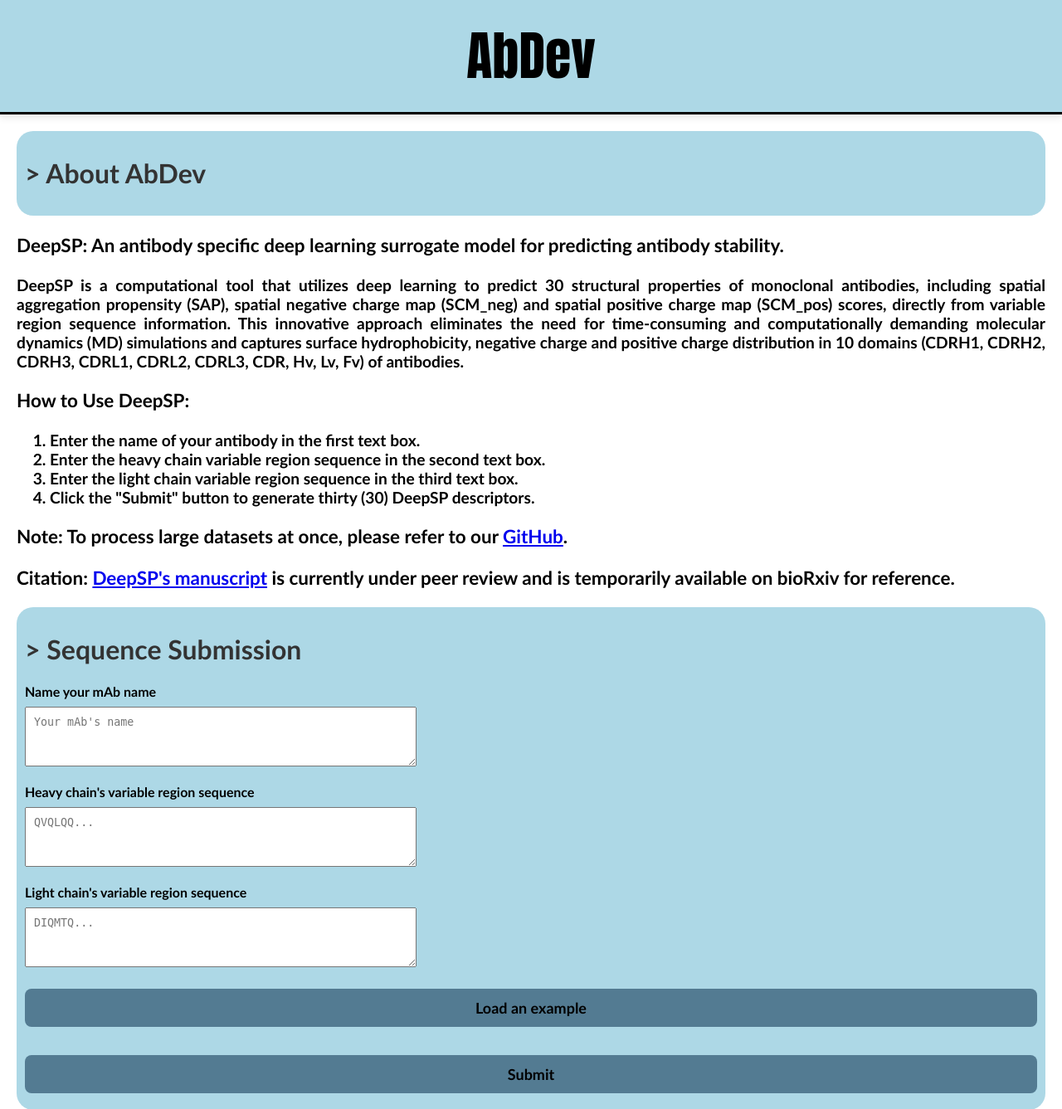
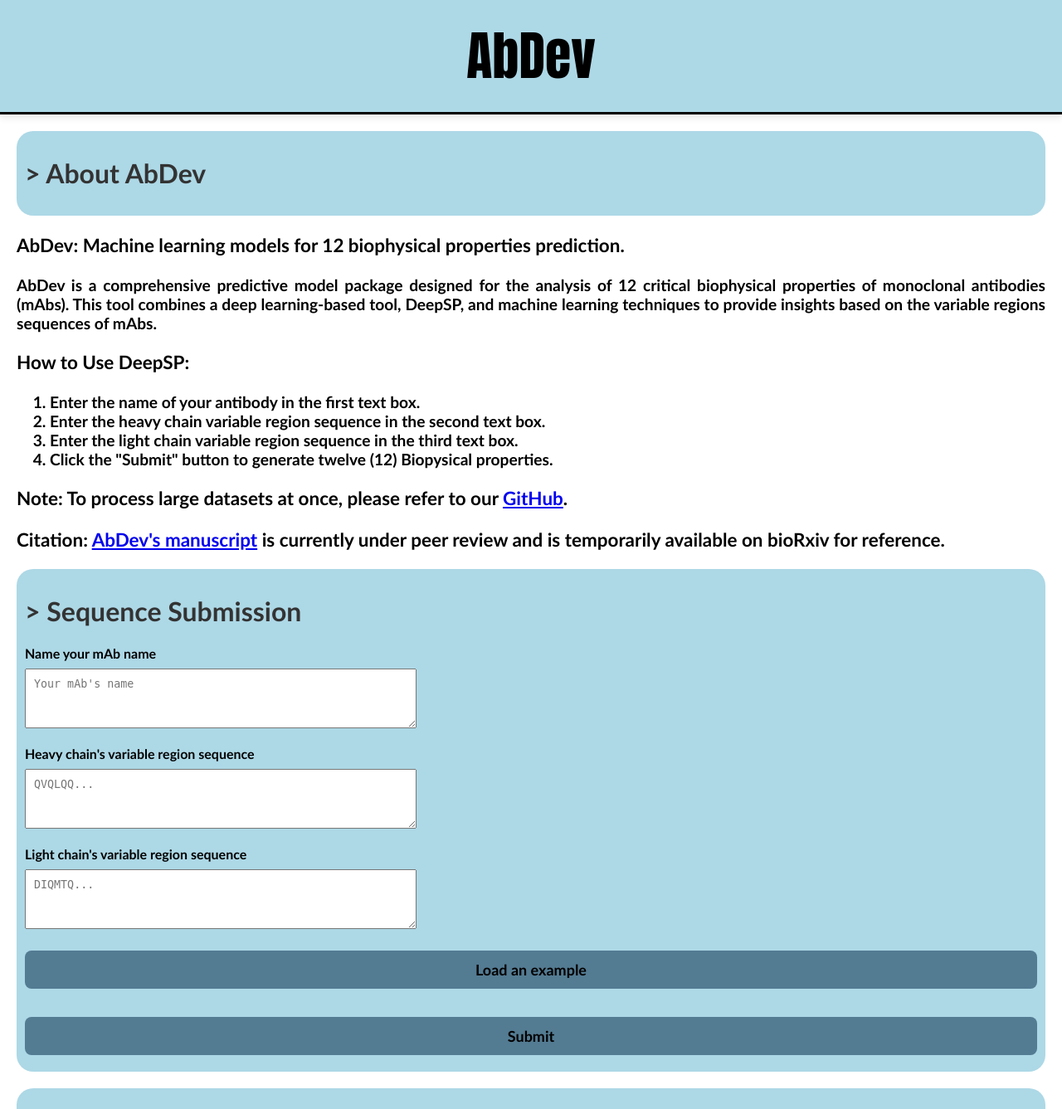
Before and after one commit to IEnWu/AbDev, a Flask app: page / in a window 1280 px wide. Shown: the part 178-1515 px from the top of the page at 83% size. Run offline with Flask 3, Linux system fonts and the light colour scheme.

Commit message:
index.html update

```diff
--- a/templates/index.html
+++ b/templates/index.html
@@ -23,8 +23,8 @@
                 <h1>> About AbDev</h1>
             </div>
             <div id="intro">
-                <h3>DeepSP: An antibody specific deep learning surrogate model for predicting antibody stability.</h3>
-                <p>DeepSP is a computational tool that utilizes deep learning to predict 30 structural properties of monoclonal antibodies, including spatial aggregation propensity (SAP), spatial negative charge map (SCM_neg) and spatial positive charge map (SCM_pos) scores, directly from variable region sequence information. This innovative approach eliminates the need for time-consuming and computationally demanding molecular dynamics (MD) simulations and captures surface hydrophobicity, negative charge and positive charge distribution in 10 domains (CDRH1, CDRH2, CDRH3, CDRL1, CDRL2, CDRL3, CDR, Hv, Lv, Fv) of antibodies.</p>
+                <h3>AbDev: Machine learning models for 12 biophysical properties prediction.</h3>
+                <p>AbDev is a comprehensive predictive model package designed for the analysis of 12 critical biophysical properties of monoclonal antibodies (mAbs). This tool combines a deep learning-based tool, DeepSP, and machine learning techniques to provide insights based on the variable regions sequences of mAbs.</p>
                 <style>
                     #intro p {
                         text-align: justify;
@@ -35,10 +35,10 @@
                     <li>Enter the name of your antibody in the first text box.</li>
                     <li>Enter the heavy chain variable region sequence in the second text box. </li>
                     <li>Enter the light chain variable region sequence in the third text box. </li>
-                    <li>Click the "Submit" button to generate thirty (30) DeepSP descriptors. </li>
+                    <li>Click the "Submit" button to generate twelve (12) Biopysical properties. </li>
                 </ol>
-                <h3>Note: To process large datasets at once, please refer to our <a href="https://github.com/Lailabcode/DeepSP" target="_blank">GitHub</a>.</h3>
-                <h3>Citation: <a href="https://www.biorxiv.org/content/10.1101/2024.02.28.582582v1" target="_blank">DeepSP's manuscript</a> is currently under peer review and is temporarily available on bioRxiv for reference. </h3>
+                <h3>Note: To process large datasets at once, please refer to our <a href="https://github.com/Lailabcode/AbDev" target="_blank">GitHub</a>.</h3>
+                <h3>Citation: <a href="https://www.biorxiv.org/content/10.1101/2024.02.28.582582v1" target="_blank">AbDev's manuscript</a> is currently under peer review and is temporarily available on bioRxiv for reference. </h3>
             </div>
             <div id="sequence-submission">
                 <h1>> Sequence Submission</h1>
```
